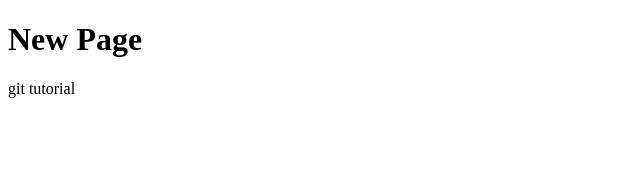
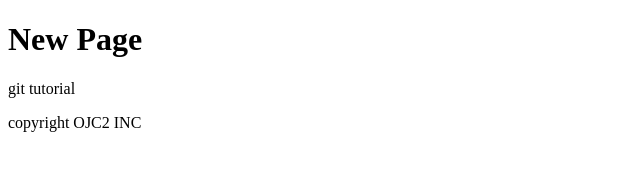
Before and after one commit to Ocarter8/git-class, a plain HTML site: page index.html in a window 1280 px wide. Shown: the whole page, without its empty margins (0-640 px from the left). Drawn offline with Linux system fonts and the light colour scheme.

Commit message:
Added footer to file

```diff
--- a/index.html
+++ b/index.html
@@ -7,6 +7,7 @@
    <p>
        git tutorial
    </p>
+   <footer>copyright OJC2 INC</footer>
 </body>
 <html></html>
 </html>
```
